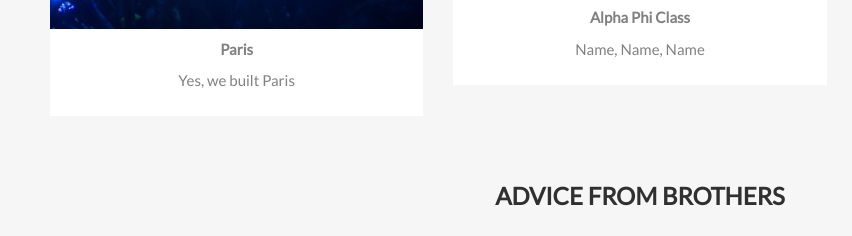
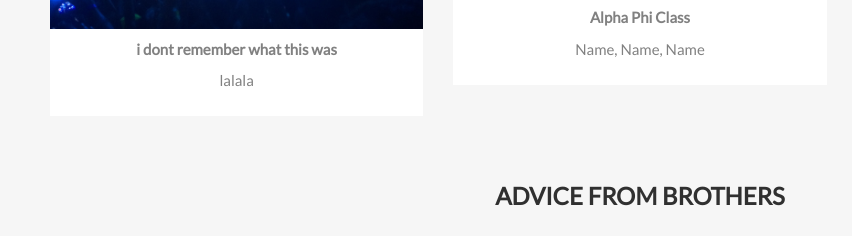
Before and after one commit to dsp-nurho/YangVincent.github.io, a plain HTML site: page index.html in a window 1280 px wide. Shown: the part 2506-2742 px from the top of the page, 0-852 px from the left. Drawn offline with nearby package versions, Linux system fonts and the light colour scheme; some packages are replaced by stand-ins of ours.

Commit message:
Fixed titles

```diff
--- a/index.html
+++ b/index.html
@@ -307,8 +307,8 @@
     <div class="col-sm-4">
       <div class="thumbnail">
         <img src="rave1.jpg" alt="Paris" width="400" height="300">
-        <p><strong>Paris</strong></p>
-        <p>Yes, we built Paris</p>
+        <p><strong>i dont remember what this was</strong></p>
+        <p>lalala</p>
       </div>
     </div>
     <div class="col-sm-4">
```
